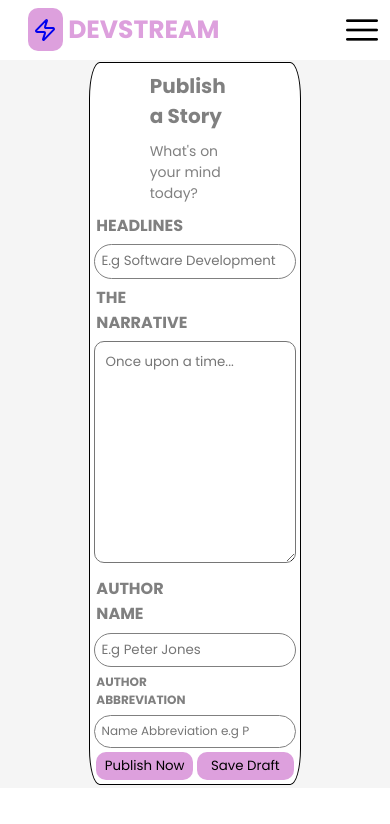
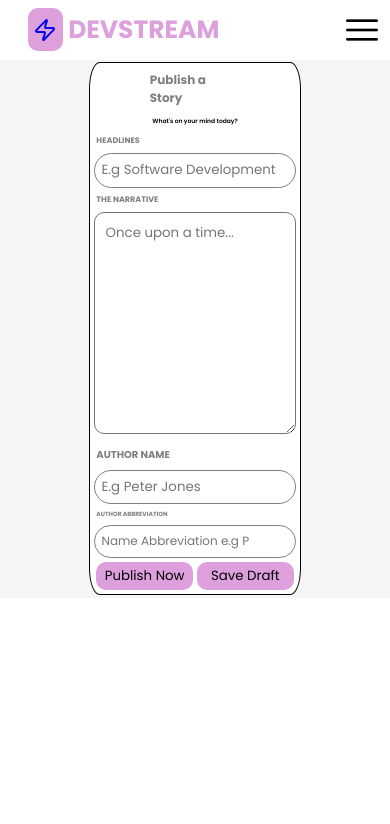
Before and after one commit to dimakunnechinedu-alt/devstream1, a React (Vite) app: page /add-story in a window 390 px wide. Shown: the top 824 px of the page. Built offline with nearby package versions, Linux system fonts and the light colour scheme.

Commit message:
change some screen sizes on the mediaquerry

```diff
--- a/src/Mediaquerry.css
+++ b/src/Mediaquerry.css
@@ -260,6 +260,27 @@
     #built{
         font-size: 12px;
     }
+      #publishh{
+    font-size: 12px;
+   }
+   #mind{
+    font-size: 6px;
+    font-weight: 600;
+    color: black;
+
+   }
+   #abbreviation{
+    font-size: 6px;
+   }
+   #authorname1{
+    font-size: 10px;
+   }
+   #narrate{
+    font-size: 8px;
+   }
+   #headline{
+    font-size: 8px;
+   }
 }
 
 /* for iphone 14 promax*/
@@ -304,6 +325,27 @@
 
 /* for iphone XR*/
 @media  screen and (max-width: 414px){
+     #publishh{
+    font-size: 12px;
+   }
+   #mind{
+    font-size: 6px;
+    font-weight: 600;
+    color: black;
+
+   }
+   #abbreviation{
+    font-size: 6px;
+   }
+   #authorname1{
+    font-size: 10px;
+   }
+   #narrate{
+    font-size: 8px;
+   }
+   #headline{
+    font-size: 8px;
+   }
 
 }
 /* for Samsug galaxy s20 ultra*/
@@ -333,6 +375,9 @@
 }
 /* for iphone X*/
 @media  screen and (max-width: 375px){
+     #publishh{
+    font-size: 20px;
+   }
 
 }
 /* for samsung galaxy s8+*/
@@ -358,6 +403,27 @@
     #div3-writup{
         font-size: 20px;
     }
+      #publishh{
+    font-size: 10px;
+   }
+   #mind{
+    font-size: 6px;
+    font-weight: 600;
+    color: black;
+
+   }
+   #abbreviation{
+    font-size: 4px;
+   }
+   #authorname1{
+    font-size: 8px;
+   }
+   #narrate{
+    font-size: 8px;
+   }
+   #headline{
+    font-size: 8px;
+   }
 
 
 }
--- a/src/component/AddStory1.jsx
+++ b/src/component/AddStory1.jsx
@@ -82,7 +82,7 @@ function AddStory1() {
 
           {/* HEADLINE INPUT */}
           <div className="div-story3">
-            <h4>HEADLINES</h4>
+            <h4 id="headline">HEADLINES</h4>
           </div>
 
           <input
@@ -97,7 +97,7 @@ function AddStory1() {
 
           {/* NARRATIVE INPUT */}
           <div className="div-story4">
-            <h4>THE NARRATIVE</h4>
+            <h4 id="narrate">THE NARRATIVE</h4>
           </div>
 
           <textarea
@@ -113,7 +113,7 @@ function AddStory1() {
 
           {/* AUTHOR NAME INPUT */}
           <div className="div-story3">
-            <h4>AUTHOR NAME</h4>
+            <h4 id="authorname1">AUTHOR NAME</h4>
           </div>
 
           <input
--- a/src/component/MenuBurger.jsx
+++ b/src/component/MenuBurger.jsx
@@ -14,8 +14,8 @@ function MenuBurger({menuOpen,setMenuOpen}) {
       </button>
 
       <Link className='menu-art' to="/" onClick={()=>setMenuOpen(false)}>Home</Link>
-      <Link className='menu-art' to="/article" onClick={()=>setMenuOpen(false)}>Article</Link>
-      <Link className='add-art' to="/add-story" onClick={()=>setMenuOpen(false)}>AddStory</Link>
+      <Link className='menu-art' to="/Articles" onClick={()=>setMenuOpen(false)}>Article</Link>
+      <Link className='add-art' to="/AddStory" onClick={()=>setMenuOpen(false)}>AddStory</Link>
 
     </div>
 
```
